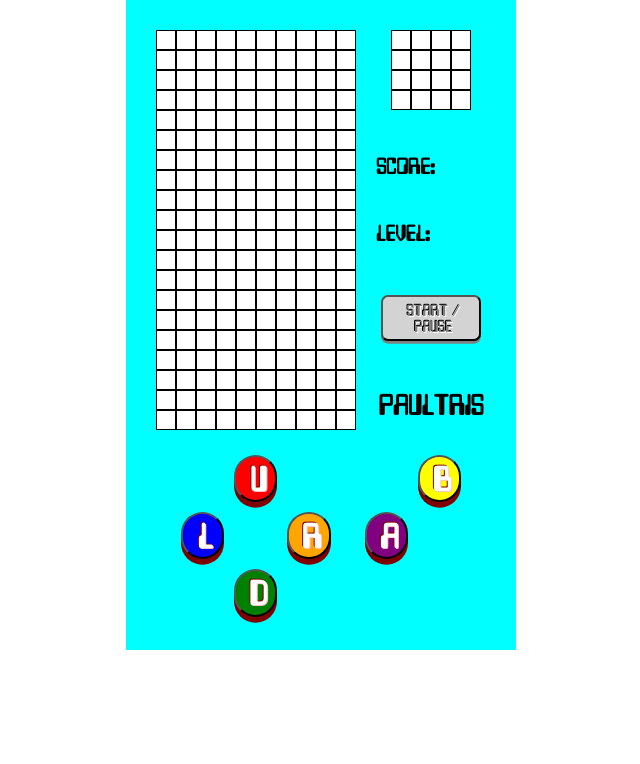
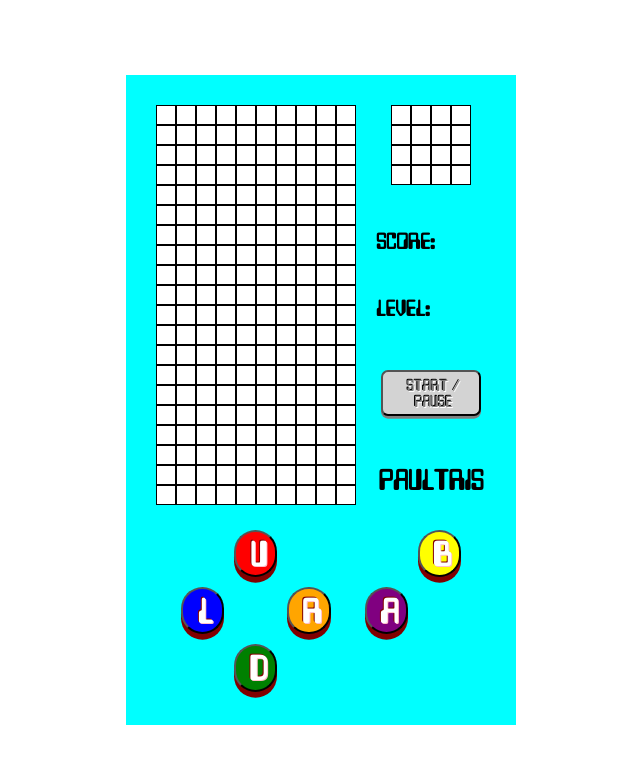
Before and after one commit to singapaul/tetris-v2, a plain HTML site: page index.html in a window 1280 px wide. Shown: the whole page, without its empty margins (319-959 px from the left). Drawn offline with Linux system fonts and the light colour scheme.

Commit message:
fixed margin

```diff
--- a/style.scss
+++ b/style.scss
@@ -8,6 +8,8 @@
   font-family: "lazenby";
   src: url("./lazenby-computer/LazenbyCompSmooth.ttf");
 }
+
+body{height: 100vh;}
 
 .container {
   display: grid;
@@ -173,4 +175,5 @@ body {
   display: flex;
   align-content: center;
   justify-content: center;
+  height: 100vh;
 }
```
Also changed, not shown: style.css.
